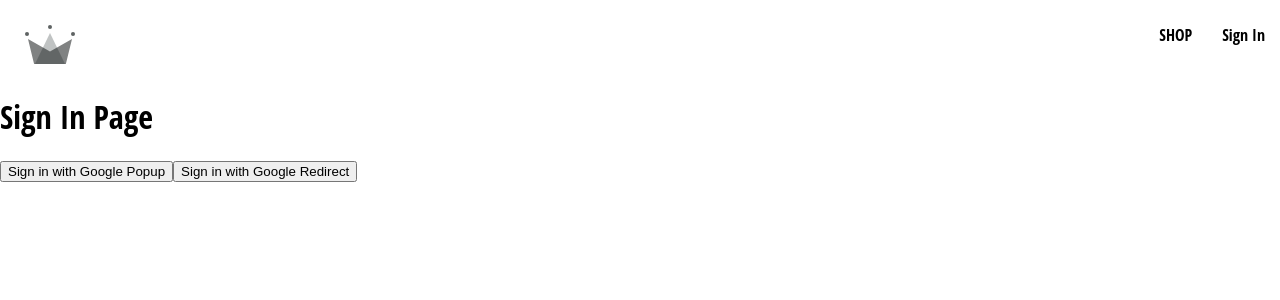
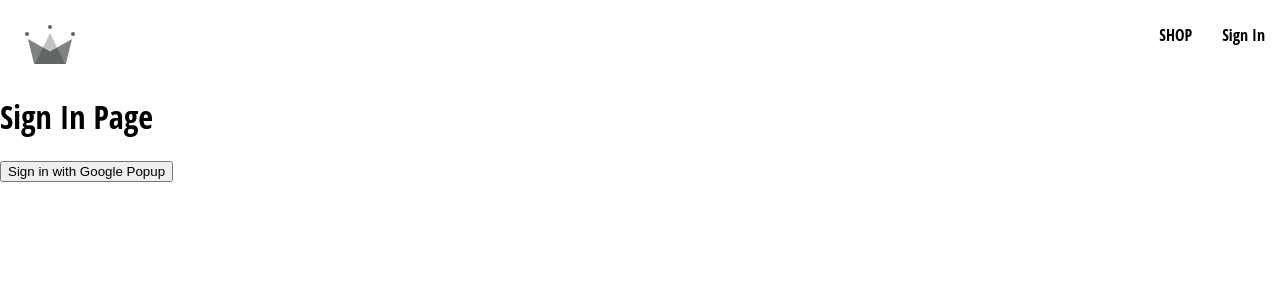
Before and after one commit to MuradEminov/e-commerce-platform, a React (Create React App) app: page /sign-in in a window 1280 px wide. Shown: the top 300 px of the page. Built offline with nearby package versions, Linux system fonts and the light colour scheme; a web font is replaced by a local one.

Commit message:
Google redirect authentication snippets are commented out to be user in future if neccesary

```diff
--- a/src/routes/sign-in/sign-in.component.jsx
+++ b/src/routes/sign-in/sign-in.component.jsx
@@ -1,5 +1,5 @@
-import { useEffect } from 'react';
-import { getRedirectResult } from 'firebase/auth';
+// import { useEffect } from 'react';
+// import { getRedirectResult } from 'firebase/auth';
 
 import {
   auth,
@@ -28,9 +28,9 @@ const SignIn = () => {
     <div>
       <h1>Sign In Page</h1>
       <button onClick={logGoogleUser}>Sign in with Google Popup</button>
-      <button onClick={signInWithGoogleRedirect}>
+      {/* <button onClick={signInWithGoogleRedirect}>
         Sign in with Google Redirect
-      </button>
+      </button> */}
     </div>
   );
 };
```
